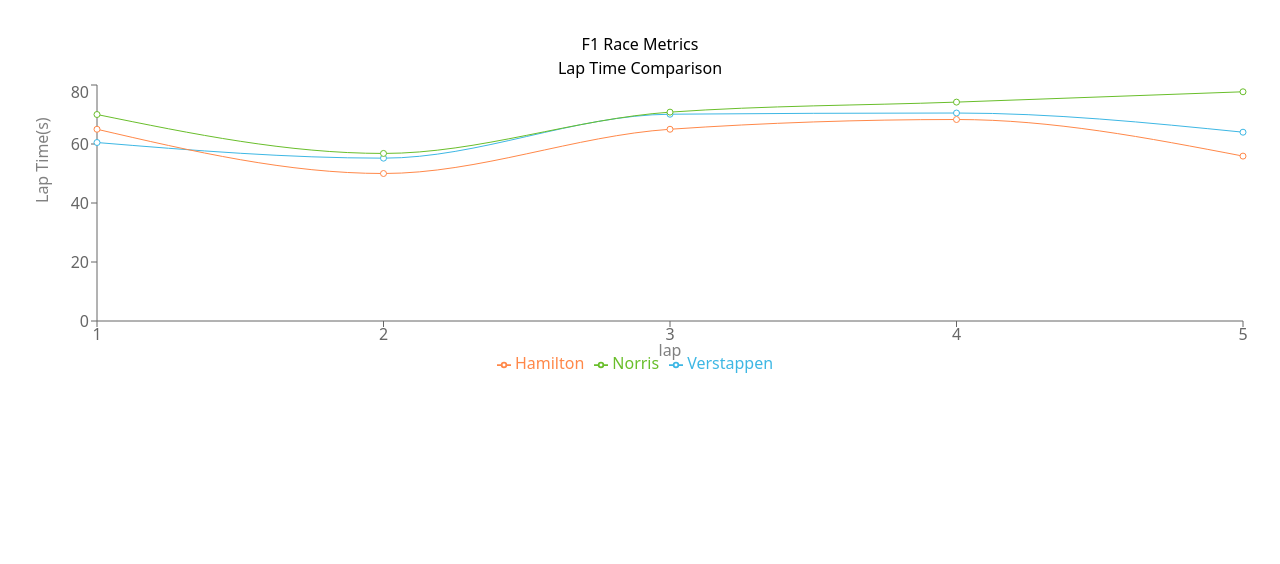
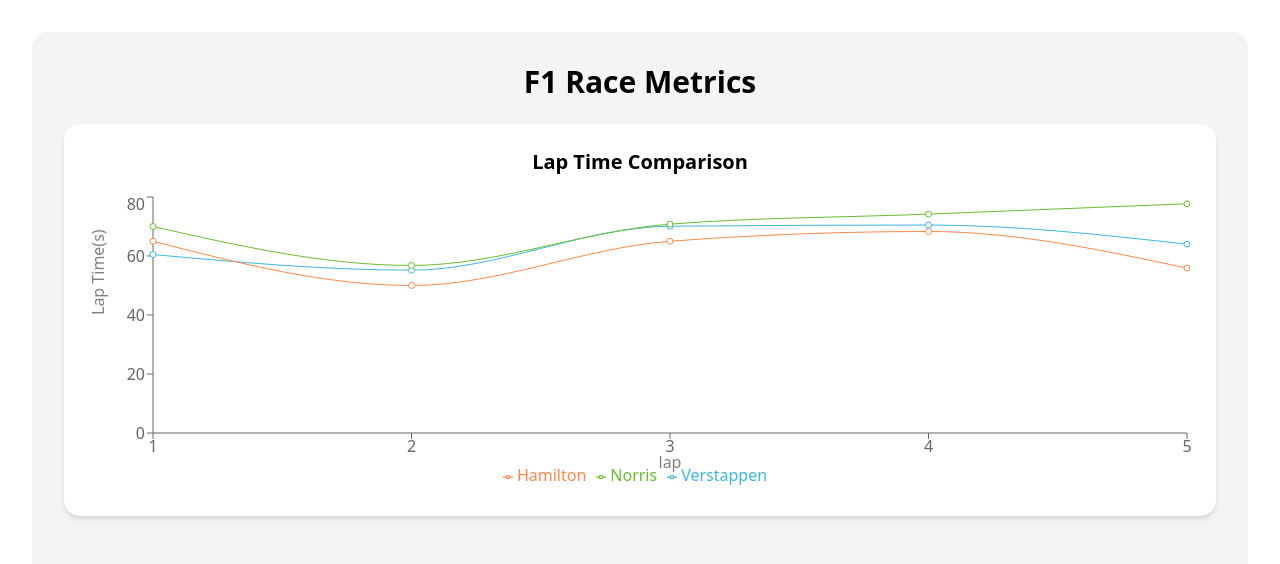
Before and after one commit to Shayek1/Race-Dashboard, a React (Vite) app: page / in a window 1280 px wide. Shown: the top 564 px of the page. Built offline with nearby package versions, Linux system fonts and the light colour scheme.

Commit message:
update Tailwind classNames for improved UI design

```diff
--- a/src/App.jsx
+++ b/src/App.jsx
@@ -5,10 +5,10 @@ import{ Line, XAxis, YAxis, Legend, LineChart, Tooltip, ResponsiveContainer} fro
 function App() {
 
   return (
-<div>
-    <h1>F1 Race Metrics</h1>
-<div>
-  <h2>
+<div className="p-8 bg-gray-100 min-h-screen rounded-2xl">
+    <h1 className="text-3xl text-black-600 font-bold mb-6 text-center">F1 Race Metrics</h1>
+<div className="bg-white rounded-2xl p-6 shadow-md">
+  <h2 className="text-xl font-semibold mb-4">
     Lap Time Comparison
   </h2>
   <ResponsiveContainer width="100%" height={300}>
@@ -16,7 +16,7 @@ function App() {
       <XAxis dataKey="lap" label={{value: "lap", position: "insideBottom", offset: -5}} />
       <YAxis label={{value: "Lap Time(s)", angle: -90, position:"insideLeft"}} />
       <Tooltip/>
-      <Legend/>
+      <Legend align="center" iconSize={10} />
       <Line type="monotone" dataKey="Verstappen" stroke="#3DB7E4"/>
       <Line type="monotone" dataKey="Hamilton" stroke="#FF8849"/>
       <Line type="monotone" dataKey="Norris" stroke="#69BE2B"/>
```
